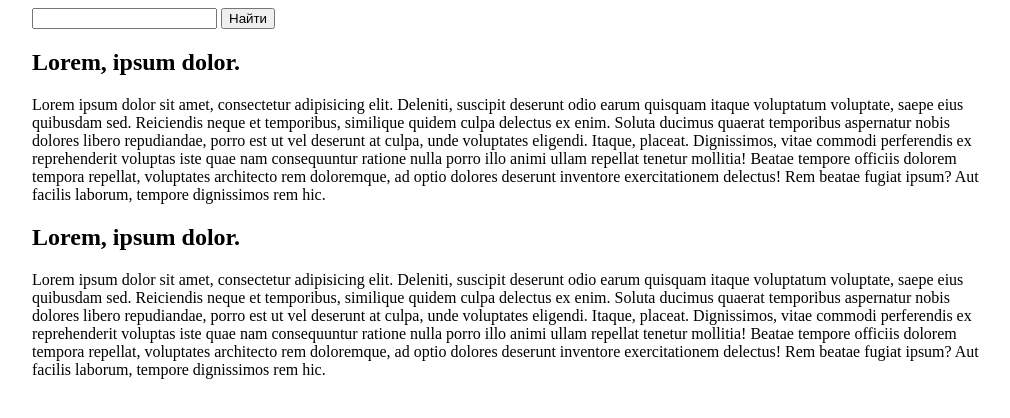
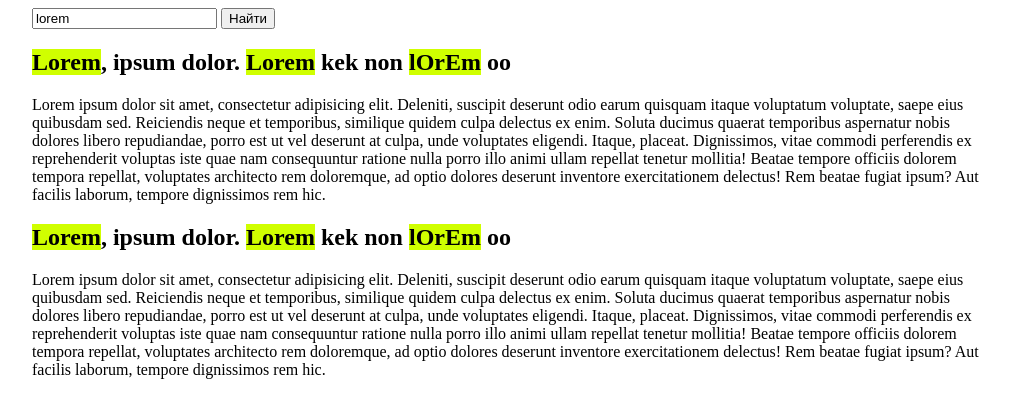
Before and after one commit to shurikation/keyword-highlighter, a plain HTML site: page index.html in a window 1280 px wide. Both pictures are taken after a click on the button "Найти". Shown: the whole page, without its empty margins (128-1138 px from the left). Drawn offline with Linux system fonts and the light colour scheme.

Commit message:
fix: implement correct rendering of highlighted text

```diff
--- a/index.html
+++ b/index.html
@@ -8,10 +8,10 @@
   </head>
   <body>
     <div class="container">
-      <input id="field" type="text" />
+      <input id="field" type="text" value="lorem" />
       <button id="find">Найти</button>
       <div id="search-list">
-        <h2 class="title">Lorem, ipsum dolor.</h2>
+        <h2 class="title">Lorem, ipsum dolor. Lorem kek non lOrEm oo</h2>
         <p class="text">
           Lorem ipsum dolor sit amet, consectetur adipisicing elit. Deleniti,
           suscipit deserunt odio earum quisquam itaque voluptatum voluptate,
@@ -28,7 +28,7 @@
         </p>
       </div>
       <div id="search-list">
-        <h2 class="title">Lorem, ipsum dolor.</h2>
+        <h2 class="title">Lorem, ipsum dolor. Lorem kek non lOrEm oo</h2>
         <p class="text">
           Lorem ipsum dolor sit amet, consectetur adipisicing elit. Deleniti,
           suscipit deserunt odio earum quisquam itaque voluptatum voluptate,
--- a/script.js
+++ b/script.js
@@ -1,5 +1,7 @@
 let key = '';
 let newText = '';
+let regExp = null;
+let keyLength = 0;
 
 const spanBefore = "<span class='highlight'>";
 const spanAfter = "</span>";
@@ -11,34 +13,47 @@ const searchResultList = document.getElementById('search-list');
 searchButton.addEventListener('click', function() {
     let userKeyword = seacrhInput.value;
     sessionStorage.setItem('keyword', userKeyword);
-});
 
     if(searchResultList) {
       const titles = document.querySelectorAll('.title');
       titles.forEach(function(title) {
           key = sessionStorage.getItem('keyword');
-        const regExp = new RegExp(key, 'i');
+          keyLength = key.length;
+          regExp = new RegExp(key, 'i');
+
           let titleText = title.textContent;
-        const newTotalText = syntaxHandler(titleText, regExp);
+         //  textLength = titleText.length;
+
+          const newTotalText = syntaxHandler(titleText);
           title.innerHTML = newTotalText;
+          newText = '';
       })
   }
+});
+let count = 0;
 
 
-function syntaxHandler(text, regExp) {
+function syntaxHandler(text) {
+   if(count > 10) return;
+   count++;
+
   if(text.match(regExp) === null) {
   	return newText + text;
   }
 
   let originalKey = text.match(regExp)[0];
   let firstIdx = text.match(regExp).index;
-  let lastIdx = firstIdx + text.length;
+  let lastIdx = firstIdx + keyLength;
 
   let pieceOfText = text.substring(0, lastIdx);
-  let highlightedPieceOfText = pieceOfText.substring(0, firstIdx)
-  + spanBefore + originalKey + spanAfter;
+  //console.log(pieceOfText);
+  let highlightedPieceOfText = pieceOfText.substring(0, firstIdx) + spanBefore + originalKey + spanAfter;
+
 
   newText += highlightedPieceOfText;
+  console.log(text);
   let remainingText = text.substring(lastIdx, text.length);
+  console.log(remainingText);
+
   return syntaxHandler(remainingText);
 }
```
Lines whose indentation alone changed are shown as unchanged.
